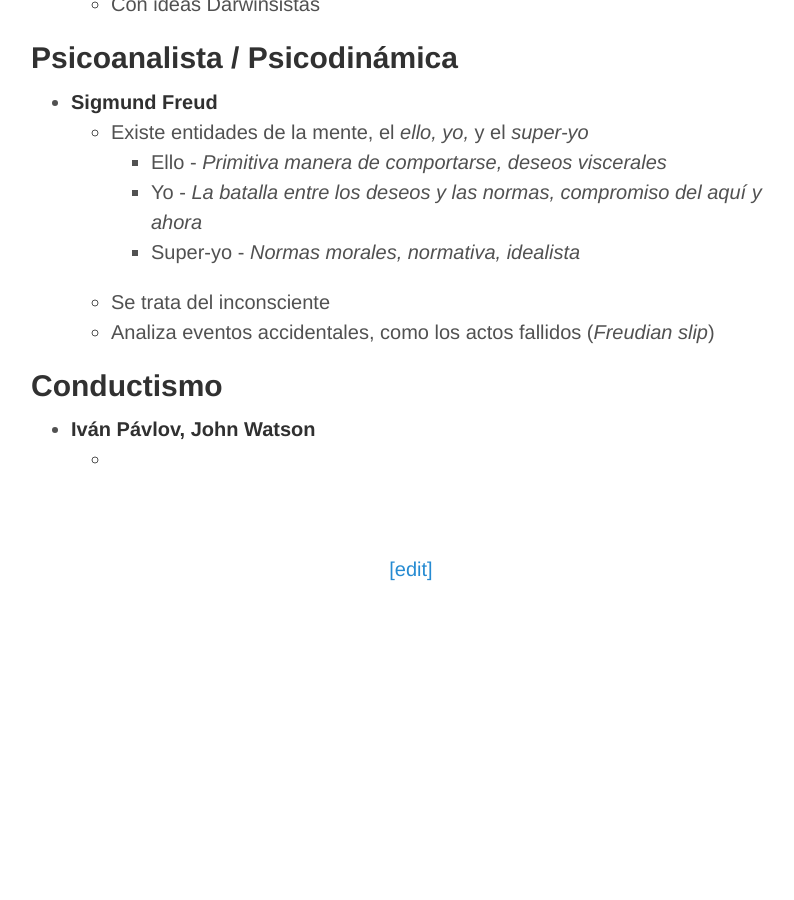
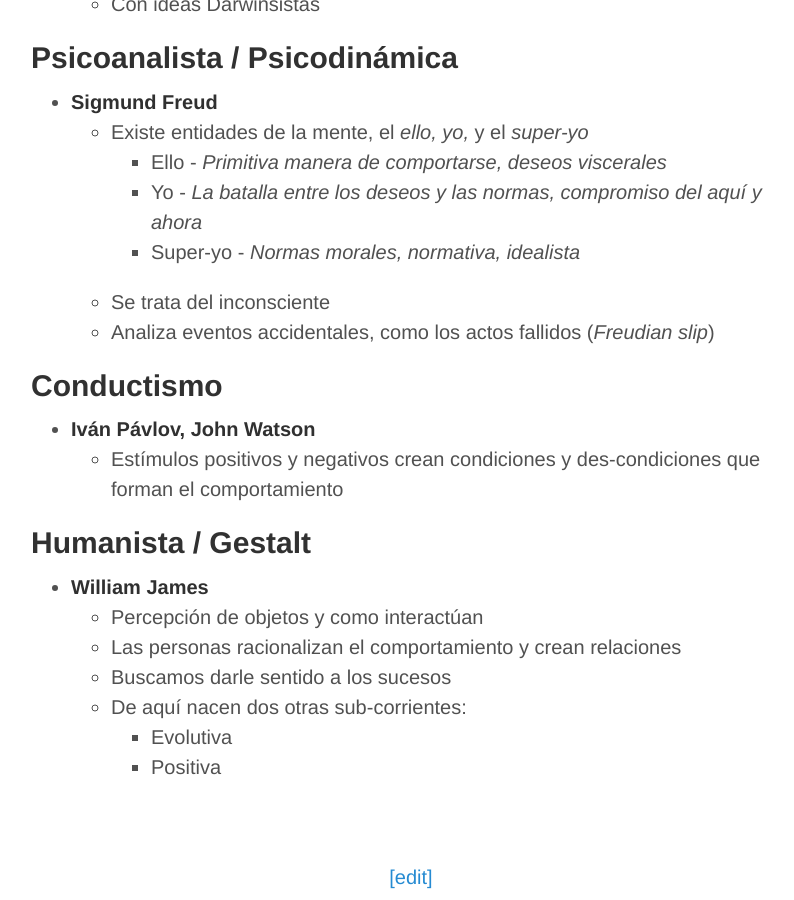
Before and after one commit to alex-esc/notes, a Jekyll site: the page built from _posts/2020-01-15-comportamiento-humano.md, in a window 1280 px wide and 900 px high, scrolled down 2392 px. Shown: the whole window, without its empty margins (229-1023 px from the left). Built offline with Jekyll 4.4.1, drawn with Linux system fonts in a browser that asks for light colours; before the commit the page ends 2984 px from its top, so only the background shows below that.

Commit message:
Update 2020-01-15-comportamiento-humano.md

```diff
--- a/_posts/2020-01-15-comportamiento-humano.md
+++ b/_posts/2020-01-15-comportamiento-humano.md
@@ -89,4 +89,14 @@ Antes de formalizarse como una ciencia y seguía formando parte de la filosofía
 ## Conductismo
 
 * __Iván Pávlov, John Watson__
-	+
+	+ Estímulos positivos y negativos crean condiciones y des-condiciones que forman el comportamiento
+
+## Humanista / Gestalt
+
+* __William James__
+	+ Percepción de objetos y como interactúan
+	+ Las personas racionalizan el comportamiento y crean relaciones
+	+ Buscamos darle sentido a los sucesos
+	+ De aquí nacen dos otras sub-corrientes:
+		+ Evolutiva
+		+ Positiva
```
